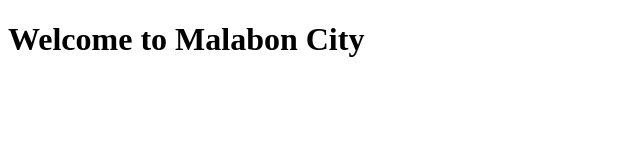
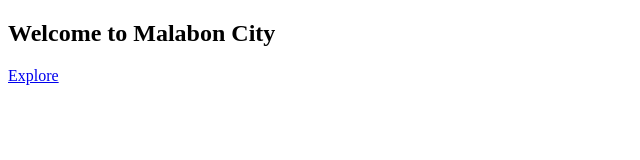
Before and after one commit to colinelatuga/Malabon-City-Website, a plain HTML site: page index.html in a window 1280 px wide. Shown: the whole page, without its empty margins (0-640 px from the left). Drawn offline with Linux system fonts and the light colour scheme.

Commit message:
MalabonCityWebsite

```diff
--- a/index.html
+++ b/index.html
@@ -7,5 +7,14 @@
     <title>Malabon City</title>
 </head>
 <body>
-    <h1>Welcome to Malabon City</h1>
+    <!--Hero Section-->
+    <section id="hero">
+        <div class="hero container">
+            <div>
+                <h1>Welcome to Malabon City</h1>
+                <a href="a" type="button" class="cta">Explore</a>
+            </div>
+        </div>
+    </section>
+    <!--End Hero Section-->
 </body>
--- a/style.css
+++ b/style.css
@@ -0,0 +1,10 @@
+@import url('https://fonts.googleapis.com/css?family=Montserrat:wght@300;400;700&display=swap');
+*{
+    padding: 0;
+    margin: 0;
+    box-sizing: border-box;
+}
+html{
+    font-size: 10px;
+    font-family: 'Montserrat', sans-serif;
+}
```
